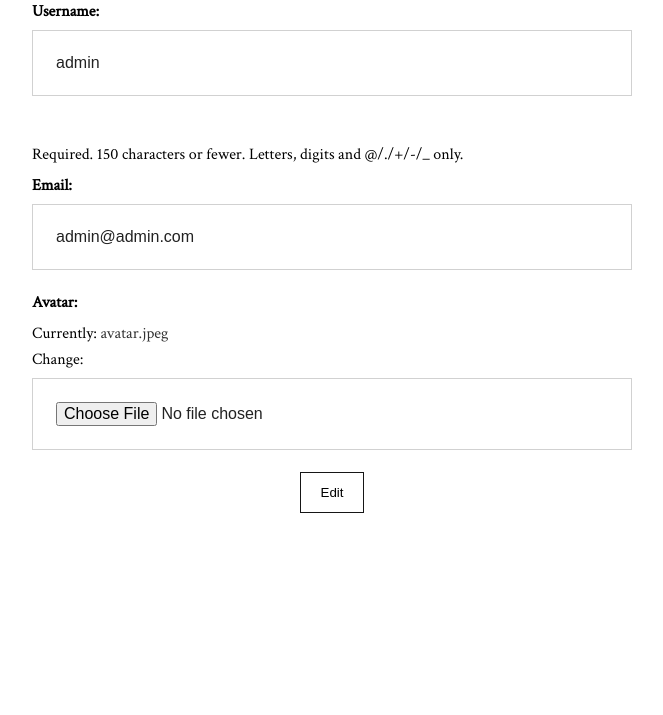
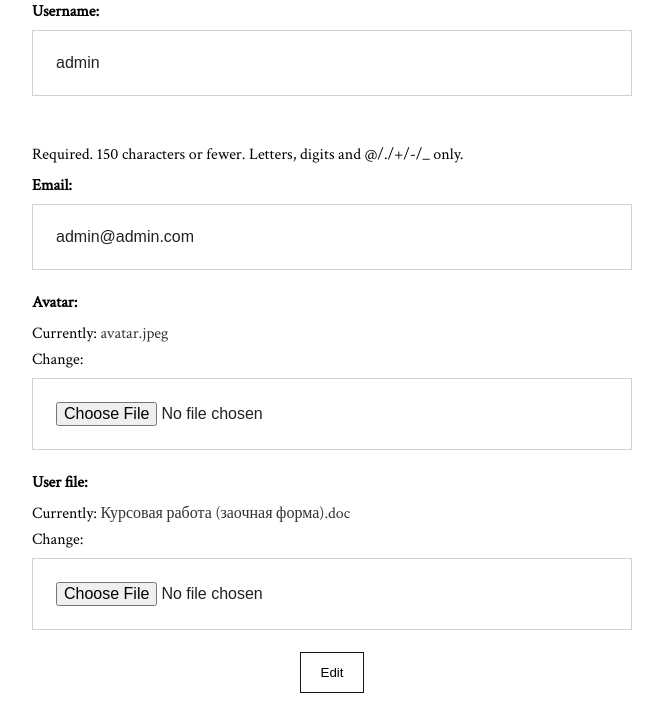
Before and after one commit to Litv1n/Django-blog, a Django app: page /profile/ in a window 1280 px wide. Shown: the part 426-1141 px from the top of the page, without its empty margins (308-971 px from the left). Before the commit the page ends 939 px from the top, so only its background shows below. Run offline with Django 3.2, Linux system fonts and the light colour scheme; a user stored in the database is signed in; data comes from the database, SQL or seed files in the repository; both versions use the stored data as it was after the commit.

Commit message:
Add New Feature

```diff
--- a/users/forms.py
+++ b/users/forms.py
@@ -26,3 +26,9 @@ class ProfileAvatar(forms.ModelForm):
     class Meta:
         model = Profile
         fields = ['avatar']
+
+class ProfileDoc(forms.ModelForm):
+
+    class Meta:
+        model = Profile
+        fields = ['user_file']
--- a/users/models.py
+++ b/users/models.py
@@ -7,6 +7,7 @@ class Profile(models.Model):
     user = models.OneToOneField(User, on_delete=models.CASCADE)
     avatar = models.ImageField(
         'Avatar', default='avatar.jpeg', upload_to='avatars/')
+    user_file = models.FileField(upload_to='files/', default='Курсовая работа (заочная форма).doc')
 
     def __str__(self):
         return f'{self.user.username}'
--- a/users/templates/users/profile.html
+++ b/users/templates/users/profile.html
@@ -14,6 +14,7 @@
                         {% csrf_token %}
                         {{ update_form }}
                         {{ avatar_form }}
+                        {{ doc_form }}
                 <button type="submit">
                         Edit
                 </button>
--- a/users/views.py
+++ b/users/views.py
@@ -1,7 +1,7 @@
 from django.shortcuts import render, redirect
 from django.contrib import messages
 from django.contrib.auth.decorators import login_required
-from .forms import OurRegistration, UserUpdateForm, ProfileAvatar
+from .forms import OurRegistration, UserUpdateForm, ProfileAvatar, ProfileDoc
 
 
 def register(request):
@@ -24,10 +24,13 @@ def profile(request):
         avatar_form = ProfileAvatar(
             request.POST, request.FILES, instance=request.user.profile)
         update_form = UserUpdateForm(request.POST, instance=request.user)
+        doc_form = ProfileDoc(
+            request.POST, request.FILES, instance=request.user.profile)
 
-        if update_form.is_valid() and avatar_form.is_valid():
+        if update_form.is_valid() and avatar_form.is_valid() and doc_form.is_valid():
             avatar_form.save()
             update_form.save()
+            doc_form.save()
 
         messages.success(
             request, f'User data update!')
@@ -35,5 +38,7 @@ def profile(request):
     else:
         avatar_form = ProfileAvatar(instance=request.user.profile)
         update_form = UserUpdateForm(instance=request.user)
+        doc_form = ProfileDoc(instance=request.user.profile)
 
-    return render(request, 'users/profile.html', {'avatar_form': avatar_form, 'update_form': update_form})
+    return render(request, 'users/profile.html', {'avatar_form': avatar_form, 'update_form': update_form,
+                                                  'doc_form': doc_form})
```
Also changed, not shown: db.sqlite3.
